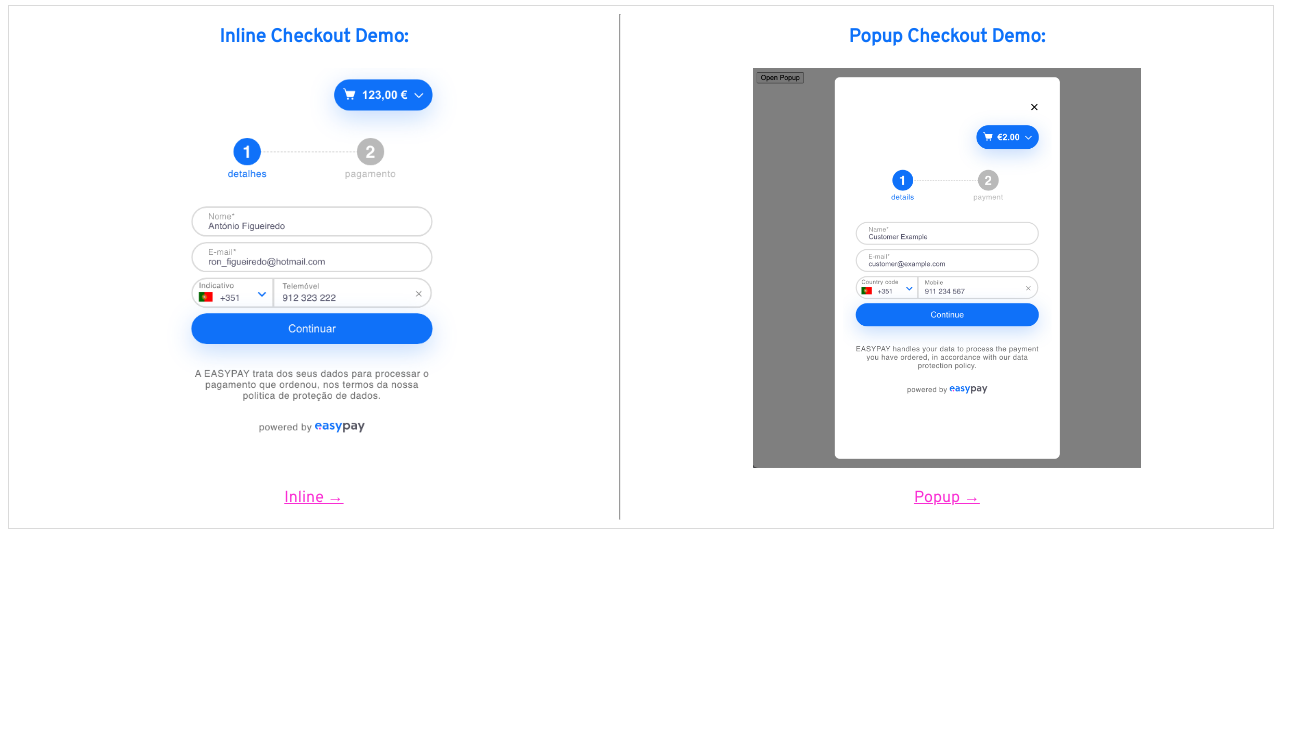
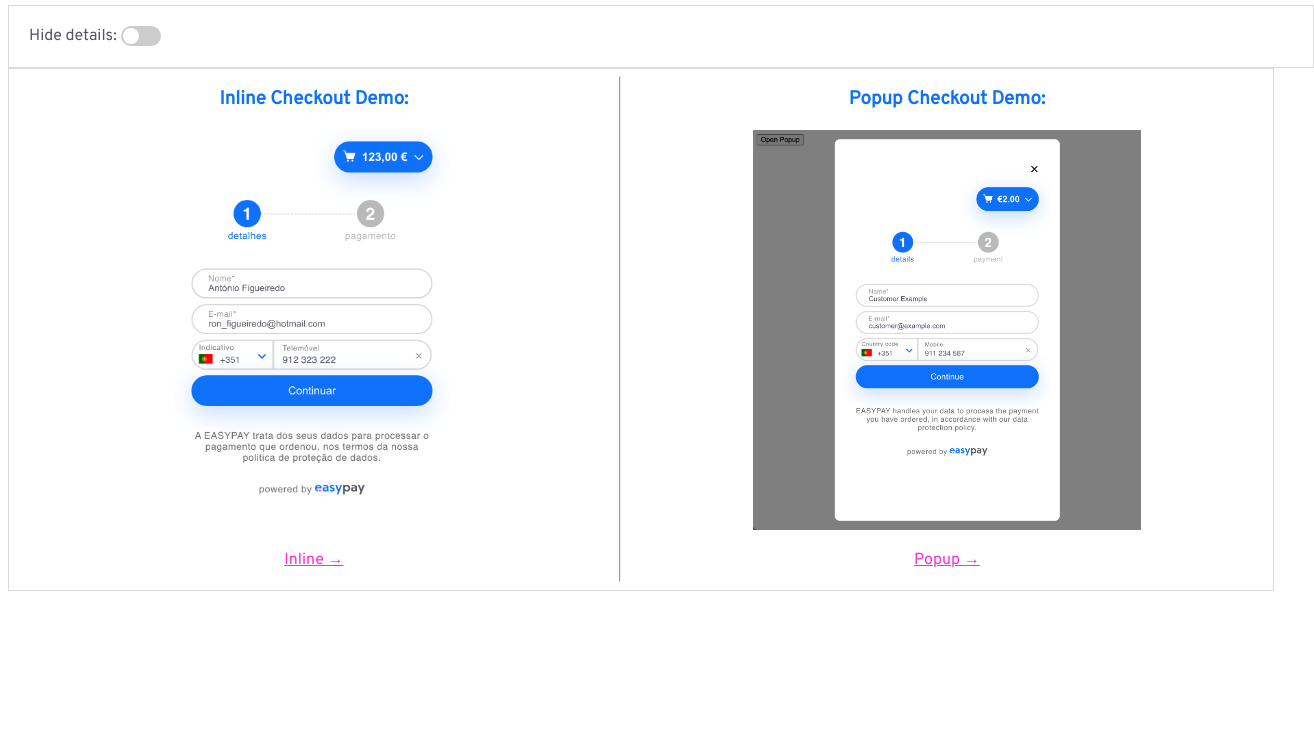
Before and after one commit to Easypay/checkout-demo, a website: page index.html in a window 1280 px wide. Shown: the part 64-800 px from the top of the page, 1314 px wide, since content can reach past the window. Drawn offline with Linux system fonts and the light colour scheme.

Commit message:
[CR-1629] Show the details form in the checkout-demo (#8)

```diff
--- a/index.html
+++ b/index.html
@@ -7,23 +7,54 @@
   </head>
   <body>
     <h1>easypay Checkout SDK Demo</h1>
+    <div class="options">
+      <div class="option">
+        <label for="switch">Hide details:</label>
+        <div id="switch" class="switch" onclick="hideDetails(this)">
+          <input type="checkbox" />
+          <span class="slider round"></span>
+        </div>
+      </div>
+    </div>
     <div class="container">
       <div class="container-box">
         <h3>Inline Checkout Demo:</h3>
-        <a href="inline"><img src="images/inline.png" height="400" /></a>
+        <a href="inline"><img id="inlineImg" src="images/inline.png" height="400" /></a>
         <br />
         <div class="links"><a href="inline">Inline &rarr;</a></div>
       </div>
       <hr />
       <div class="container-box">
         <h3>Popup Checkout Demo:</h3>
-        <a href="popup"><img src="images/popupmode.png" height="400" /></a>
+        <a href="popup"><img id="popupImg" src="images/popup.png" height="400" /></a>
         <br />
         <div class="links"><a href="popup">Popup &rarr;</a></div>
       </div>
     </div>
   </body>
 </html>
+<script>
+  function hideDetails(event) {
+    if (sessionStorage.getItem("hideDetails") === "true") {
+      sessionStorage.setItem("hideDetails", "false")
+      event.children[0].checked = false
+      changeImg("inline", "inlineImg")
+      changeImg("popup", "popupImg")
+    } else {
+      sessionStorage.setItem("hideDetails", "true")
+      event.children[0].checked = true
+      changeImg("inline_details", "inlineImg")
+      changeImg("popup_details", "popupImg")
+    }
+  }
+
+  function changeImg(name, elemId) {
+    let imgElem = document.getElementById(elemId)
+    const src = new URL(imgElem.src)
+    src.pathname = `/images/${name}.png`
+    imgElem.src = src
+  }
+</script>
 <style>
   * {
     font-family: 'Overpass', sans-serif;
@@ -57,4 +88,65 @@
   .links {
     margin: 20px;
   }
+  .options {
+    display: flex;
+    flex-direction: row;
+    width: 100%;
+    justify-content: space-between;
+    border: 0.5px solid #dadada;
+    padding: 20px 20px;
+  }
+  .option > * {
+    vertical-align: middle;
+  }
+  .switch {
+    position: relative;
+    display: inline-block;
+    width: 40px;
+    height: 20px;
+  }
+  .switch input {
+    opacity: 0;
+    width: 0;
+    height: 0;
+  }
+  .slider {
+    position: absolute;
+    cursor: pointer;
+    top: 0;
+    left: 0;
+    right: 0;
+    bottom: 0;
+    background-color: #ccc;
+    -webkit-transition: 0.4s;
+    transition: 0.4s;
+  }
+  .slider:before {
+    position: absolute;
+    content: "";
+    height: 16px;
+    width: 16px;
+    left: 2px;
+    bottom: 2px;
+    background-color: white;
+    -webkit-transition: 0.4s;
+    transition: 0.4s;
+  }
+  input:checked + .slider {
+    background-color: #0d71f9;
+  }
+  input:focus + .slider {
+    box-shadow: 0 0 1px #0d71f9;
+  }
+  input:checked + .slider:before {
+    -webkit-transform: translateX(20px);
+    -ms-transform: translateX(20px);
+    transform: translateX(20px);
+  }
+  .slider.round {
+    border-radius: 34px;
+  }
+  .slider.round:before {
+    border-radius: 50%;
+  }
 </style>
```
Also changed, not shown: inline.html (+1 -1 lines), popup.html (+1 -1 lines), images/inline_details.png (added), images/popup.png (renamed from images/popupmode.png), images/popup_details.png (added).
